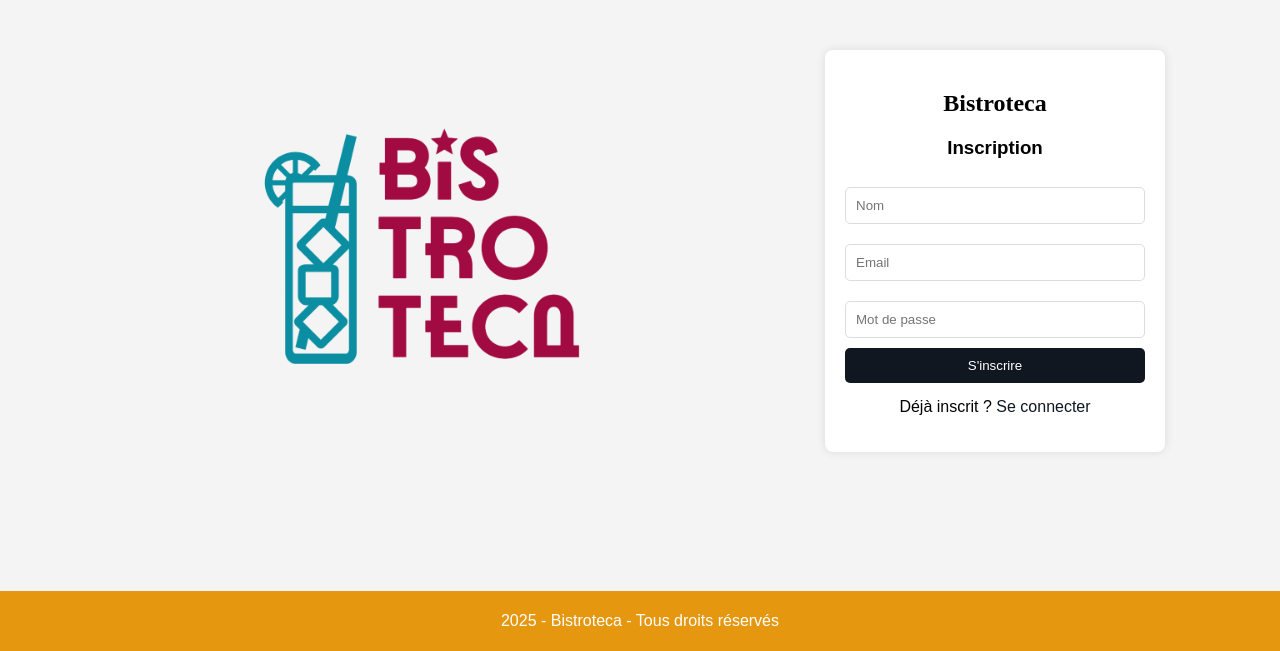
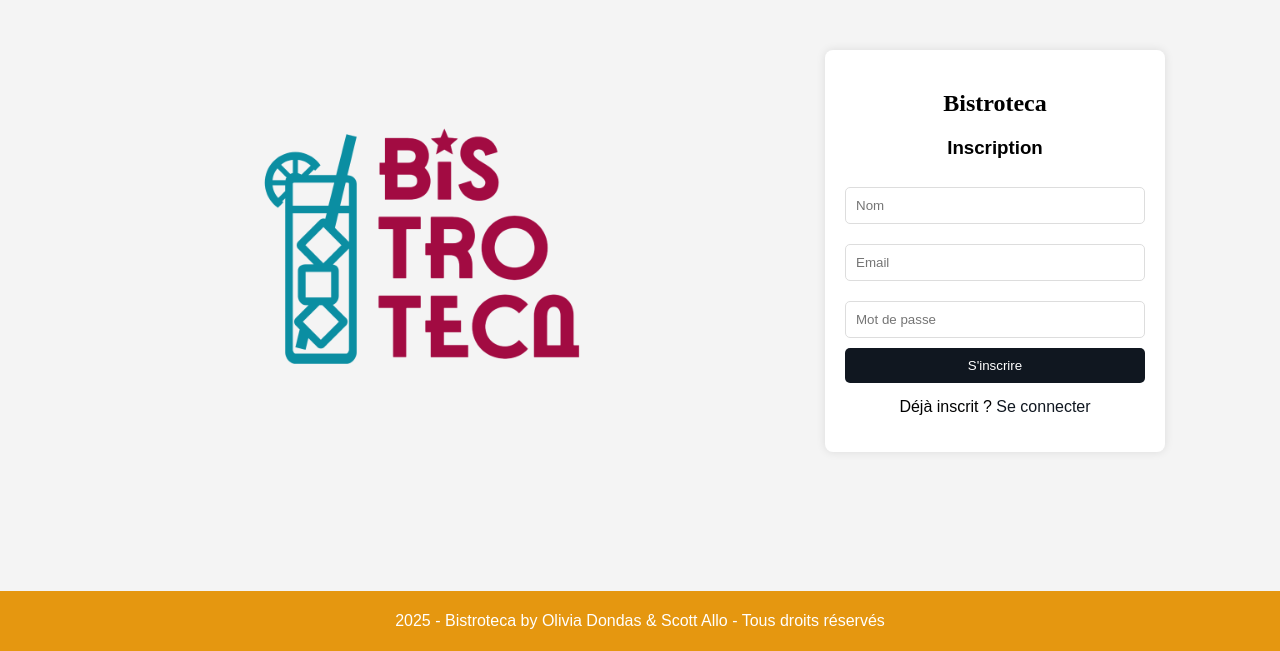
Before and after one commit to scott-allo/gestionnaire-de-menu, a PHP site: page /menu/register.php in a window 1280 px wide. Shown: the part 149-800 px from the top of the page. Run offline with PHP 8.4, Linux system fonts and the light colour scheme.

Commit message:
correction css h2 dans register.php

```diff
--- a/menu/register.php
+++ b/menu/register.php
@@ -164,7 +164,7 @@ if (isset($_POST['submit'])) {
 		h2 {
 			font-family: Patriot;
 
-
+        }
         /* Media Queries */
         @media (max-width: 768px) {
             .allcontainer {
@@ -224,7 +224,7 @@ if (isset($_POST['submit'])) {
         </section>
     </section>
     <footer class="footer">
-        <p>2025 - Bistroteca - Tous droits réservés</p>
+        <p>2025 - Bistroteca by Olivia Dondas & Scott Allo - Tous droits réservés</p>
     </footer>
 </body>
 </html>
```
